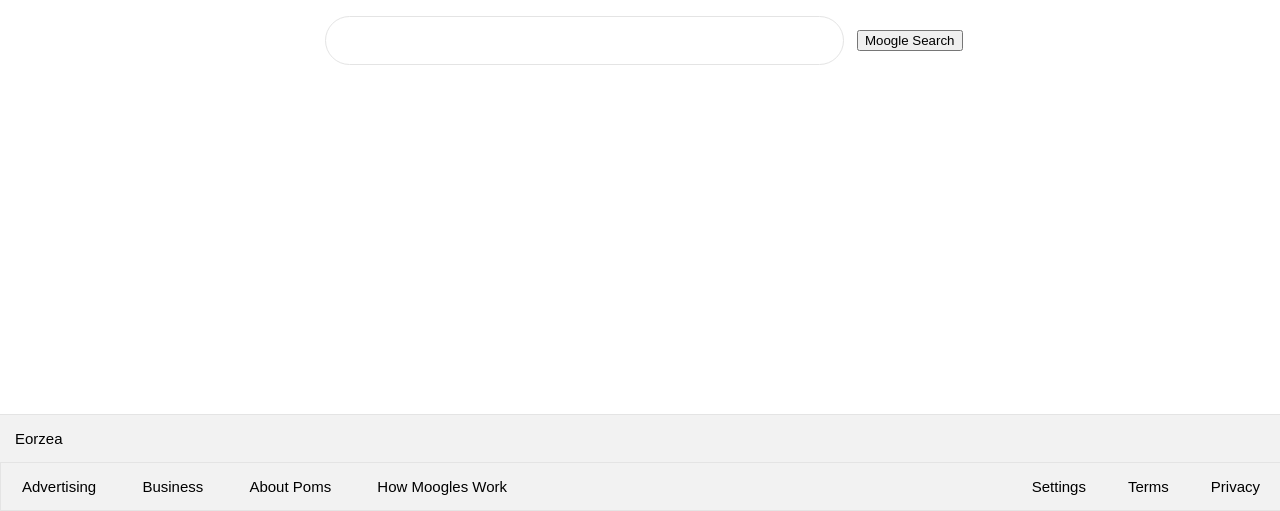
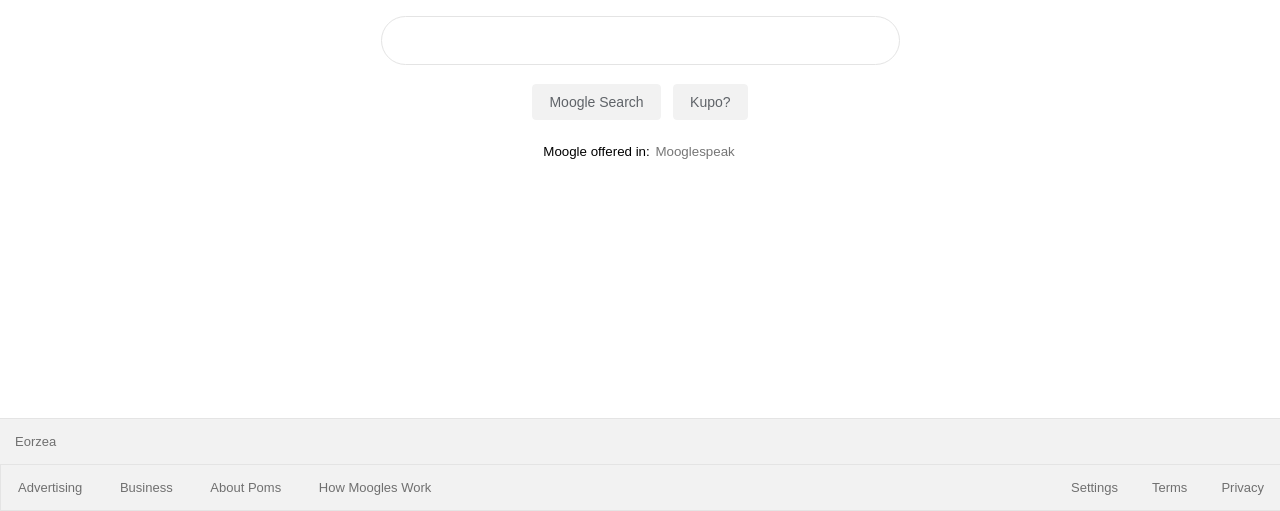
Before and after one commit to chris-mahmood/google-homepage, a plain HTML site: page index.html in a window 1280 px wide. Shown: the part 289-800 px from the top of the page. Drawn offline with Linux system fonts and the light colour scheme.

Commit message:
Add Kupo button, error page, favicon, fix formatting, remove kupoyeet

```diff
--- a/app.css
+++ b/app.css
@@ -33,6 +33,11 @@ padding-top: 150px;
     color:white;
     font-weight: bold;
     background: -moz-linear-gradient(top,#4387fd,#4683ea);
+    padding: 0 12px;
+    line-height: 28px;
+    display: inline-block;
+}#signin a:visited{
+    color:white;
 }
 input[type=text]{
     padding-left: 15px;
@@ -54,7 +59,7 @@ input[type=text]:hover {
     bottom:0;
     width:100%;
     background:#f2f2f2;
-    font-size: 15px;
+    font-size: 13px;
 
 }
 #bottomnav ol{
@@ -75,6 +80,7 @@ input[type=text]:hover {
 }
 
 #bottomnav li{
+    color: rgba(0,0,0,.54);
     text-align: center;
     display:inline-block;
     background:#f2f2f2;
@@ -88,17 +94,39 @@ position: relative;
 top: 3px;
 }
 
+.button{
+    height: 36px;
+    text-align: center;
+    background-color: #f2f2f2;
+    color:#5F6368;
+    cursor: pointer;
+    border: 1px solid #f2f2f2;
+    border-radius: 4px;
+    font-size: 14px;
+    margin: 11px 4px;
+    padding:0 16px;
+}
+.button:hover{
+border: 1px solid #5F6368;
+color:black;
+}
+.mogspeak{
+    font-size: 10pt;
+    text-align: center;
+
+}
 .r-link{
     float:right;
 }
+
 body{
     font-family: "Liberation Sans", Helvetica, sans-serif;
 
 }
 a:link{
     text-decoration: none;
-    color: black;
-    padding: 6px;
+    color: rgba(0,0,0,.54);
+    padding: 2px;
 }
 a:hover{
     text-decoration: underline;
--- a/index.html
+++ b/index.html
@@ -30,10 +30,13 @@
             <img src="images/moogle.png" alt="moogle google logo" width="300" height="95">
         </div>
         <div id="searchbar">
-            <form action="/kupoyeet.html">
+            <form action="/kupoerror.html">
              <input class="search" type="text" name="search">
-             <input type="submit" value="Moogle Search">
-            </form>
+             <br>
+             <input class="button" type="submit" value="Moogle Search">
+            <input class="button" type="submit" value="Kupo?">
+        </form>
+        <p class="mogspeak">Moogle offered in: <a href="kupoerror.html">Mooglespeak</a></p>
         </div>
         <div id="bottomnav">
             <ul>
```
Also changed, not shown: kupoerror.html (+4 -1 lines), kupoyeet.html (+1 -1 lines), images/favicon.ico (added), images/kupslock.png (added), images/mog_icon_04.jpg (added), images/moogle.png, 1 other file.
